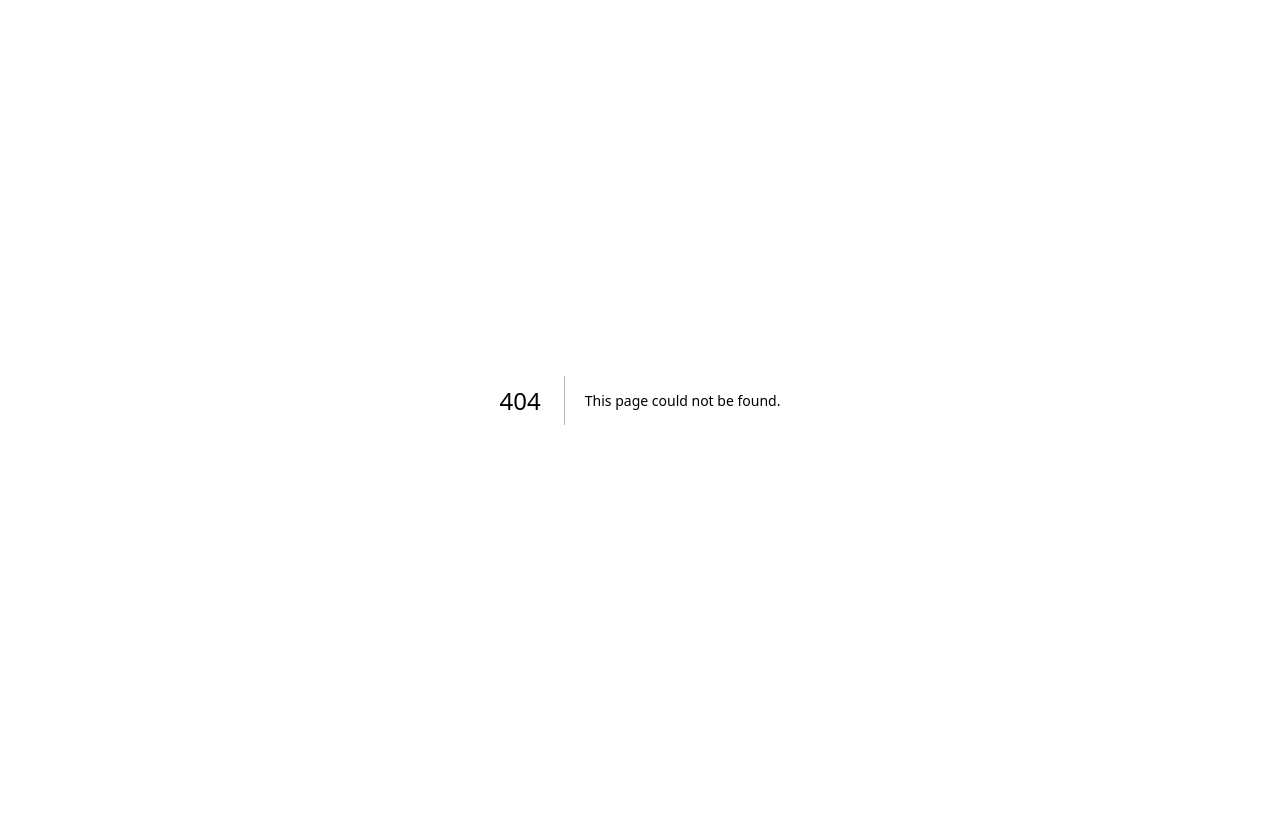
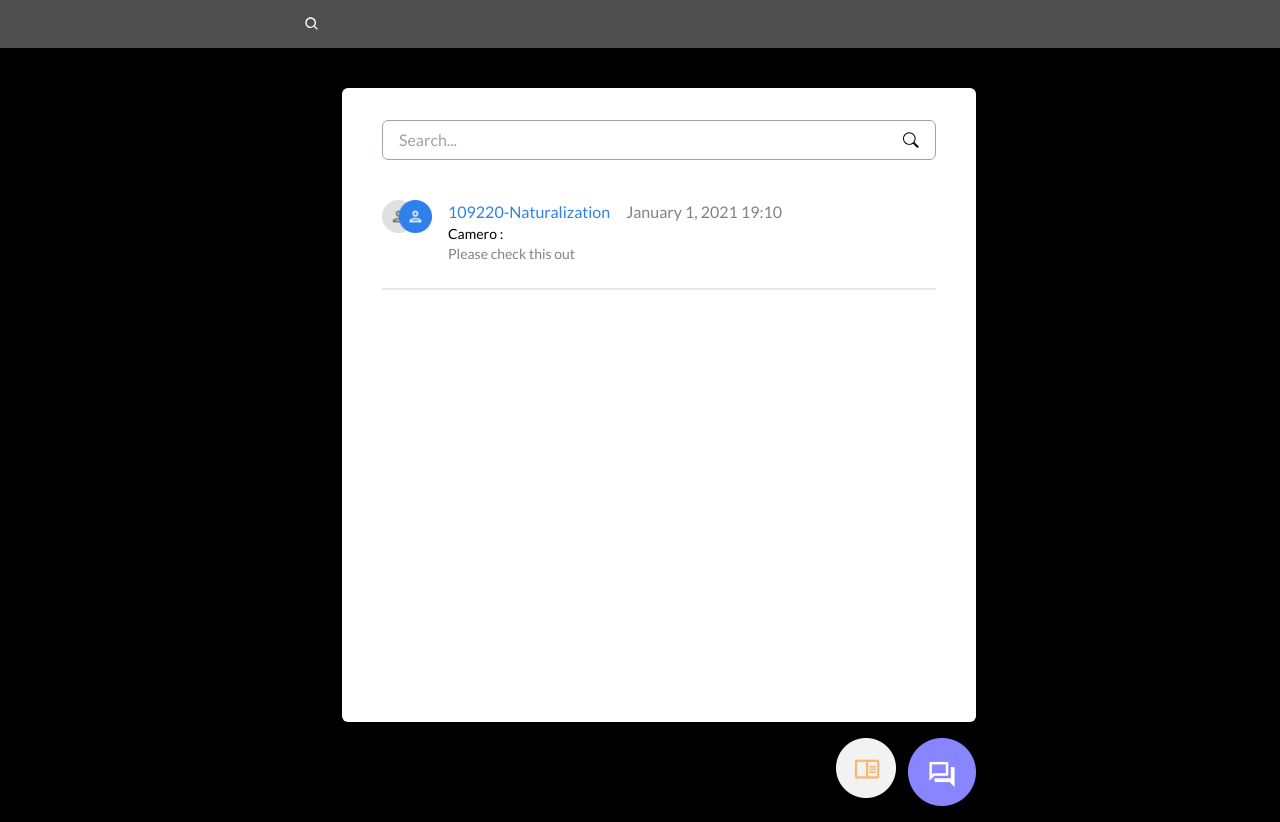
Before and after one commit to Alimnfl/quicks-m-naufal-alim, a Next.js app: page /inbox in a window 1280 px wide. Before the commit this address had no page. Before the commit the page ends 800 px from the top, so only its background shows below. Built offline with nearby package versions, Linux system fonts and the light colour scheme.

Commit message:
Initialize and solve inbox/task.

```diff
--- /dev/null
+++ b/app/inbox/[id]/page.tsx
@@ -0,0 +1,7 @@
+import React from "react";
+
+function page() {
+  return <div>page</div>;
+}
+
+export default page;
--- /dev/null
+++ b/app/inbox/_content/InboxContent.tsx
@@ -0,0 +1,84 @@
+"use client";
+
+import { GroupDiscussion, InboxActive } from "@/public/img";
+import Image from "next/image";
+import Link from "next/link";
+import React from "react";
+import { BsSearch } from "react-icons/bs";
+import { motion } from "framer-motion";
+
+function InboxContent() {
+  const containerVariant = {
+    hidden: {
+      opacity: 0,
+      x: 20,
+    },
+    show: {
+      opacity: 1,
+      x: 0,
+      transition: {
+        duration: 0.3,
+        staggerChildren: 0.2,
+        delaychildren: 0.2,
+      },
+    },
+    exit: {
+      opacity: 0,
+      x: 20,
+      transition: {
+        duration: 0.8,
+        staggerChildren: 0.4,
+        delayChildren: 1.4,
+      },
+    },
+  };
+
+  const childVariant = {
+    hidden: {
+      opacity: 0,
+      x: 20,
+    },
+    show: {
+      opacity: 1,
+      x: 0,
+      transition: {
+        duration: 1.7,
+      },
+    },
+  };
+
+  return (
+    <div className="flex flex-col items-end">
+      <motion.div
+        variants={containerVariant}
+        initial="hidden"
+        animate="show"
+        className="flex flex-col gap-2 w-[634px] h-[634px] bg-white mt-10 px-10 rounded-md"
+      >
+        <label className="w-full h-[40px] my-8 rounded-md items-center px-4 border border-gray-400 text-black flex flex-row">
+          <input
+            type="text"
+            placeholder="Search..."
+            className="w-full border-black"
+          />
+          <BsSearch />
+        </label>
+        <Link
+          href={""}
+          className="flex flex-row items-start gap-4 text-black justify-start"
+        >
+          <Image alt="" src={GroupDiscussion} width={50} height={50} />
+          <div className="flex flex-col">
+            <h3 className="text-base text-primary-1">109220-Naturalization</h3>
+            <p className="text-sm font-medium">Camero :</p>
+            <p className="text-primary-3 text-sm">Please check this out</p>
+          </div>
+          <div className="text-primary-3">January 1, 2021 19:10</div>
+        </Link>
+        <div className="w-full text-primary-3 border mt-4"></div>
+      </motion.div>
+    </div>
+  );
+}
+
+export default InboxContent;
--- /dev/null
+++ b/app/inbox/layout.tsx
@@ -0,0 +1,13 @@
+import React, { ReactNode } from "react";
+import Navbar from "../(content)/_components/Navbar";
+
+function Layout({ children }: { children: ReactNode }) {
+  return (
+    <div className="flex flex-col w-full h-full">
+      <Navbar />
+      {children}
+    </div>
+  );
+}
+
+export default Layout;
--- /dev/null
+++ b/app/inbox/page.tsx
@@ -0,0 +1,14 @@
+import React from "react";
+import QuickNav from "../(content)/_components/QuickNav";
+import InboxContent from "./_content/InboxContent";
+
+function Page() {
+  return (
+    <div className="relative flex flex-col max-w-2xl mx-auto w-full h-full">
+      <InboxContent />
+      <QuickNav />
+    </div>
+  );
+}
+
+export default Page;
--- /dev/null
+++ b/app/task/layout.tsx
@@ -0,0 +1,13 @@
+import React, { ReactNode } from "react";
+import Navbar from "../(content)/_components/Navbar";
+
+function Layout({ children }: { children: ReactNode }) {
+  return (
+    <div className="flex flex-col w-full h-full">
+      <Navbar />
+      {children}
+    </div>
+  );
+}
+
+export default Layout;
--- /dev/null
+++ b/app/task/page.tsx
@@ -0,0 +1,12 @@
+import React from "react";
+import QuickNav from "../(content)/_components/QuickNav";
+
+function Page() {
+  return (
+    <div className="relative flex flex-col max-w-2xl mx-auto w-full h-full">
+      <QuickNav />
+    </div>
+  );
+}
+
+export default Page;
```
